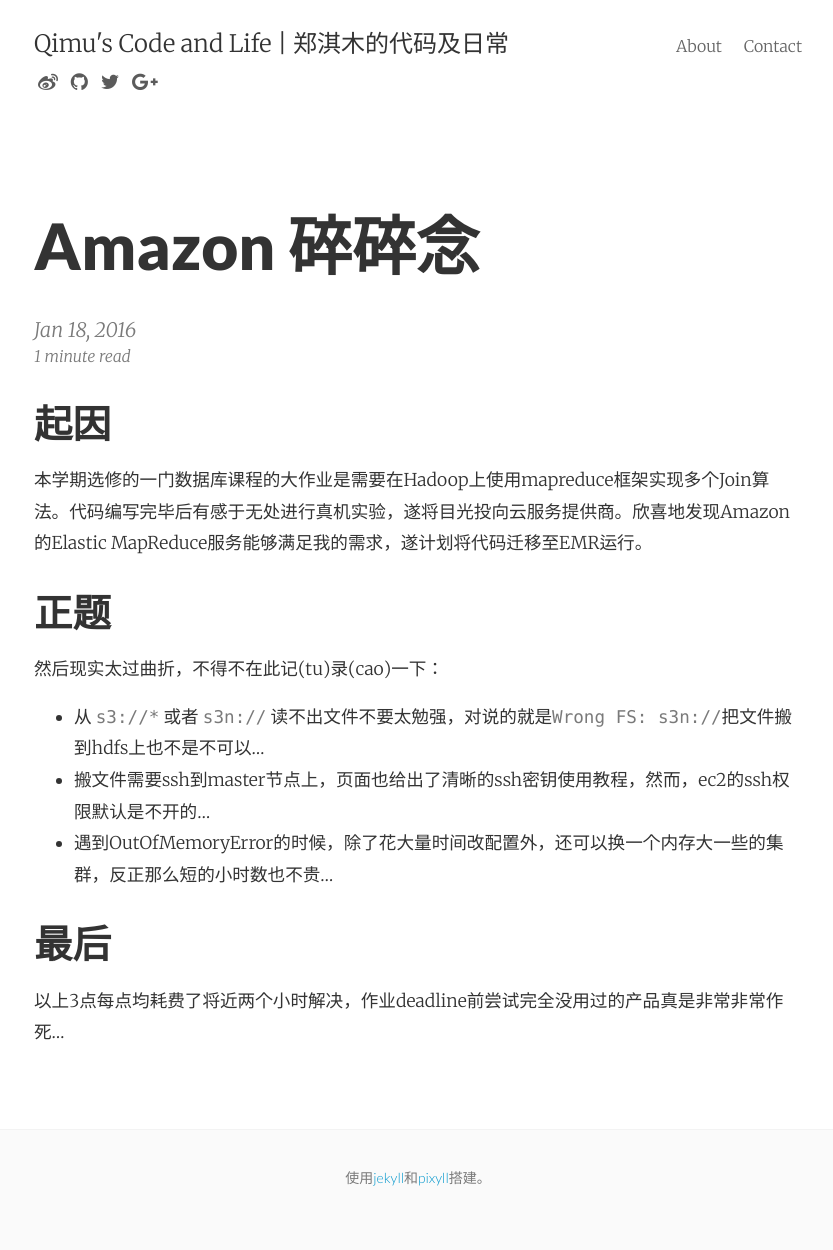
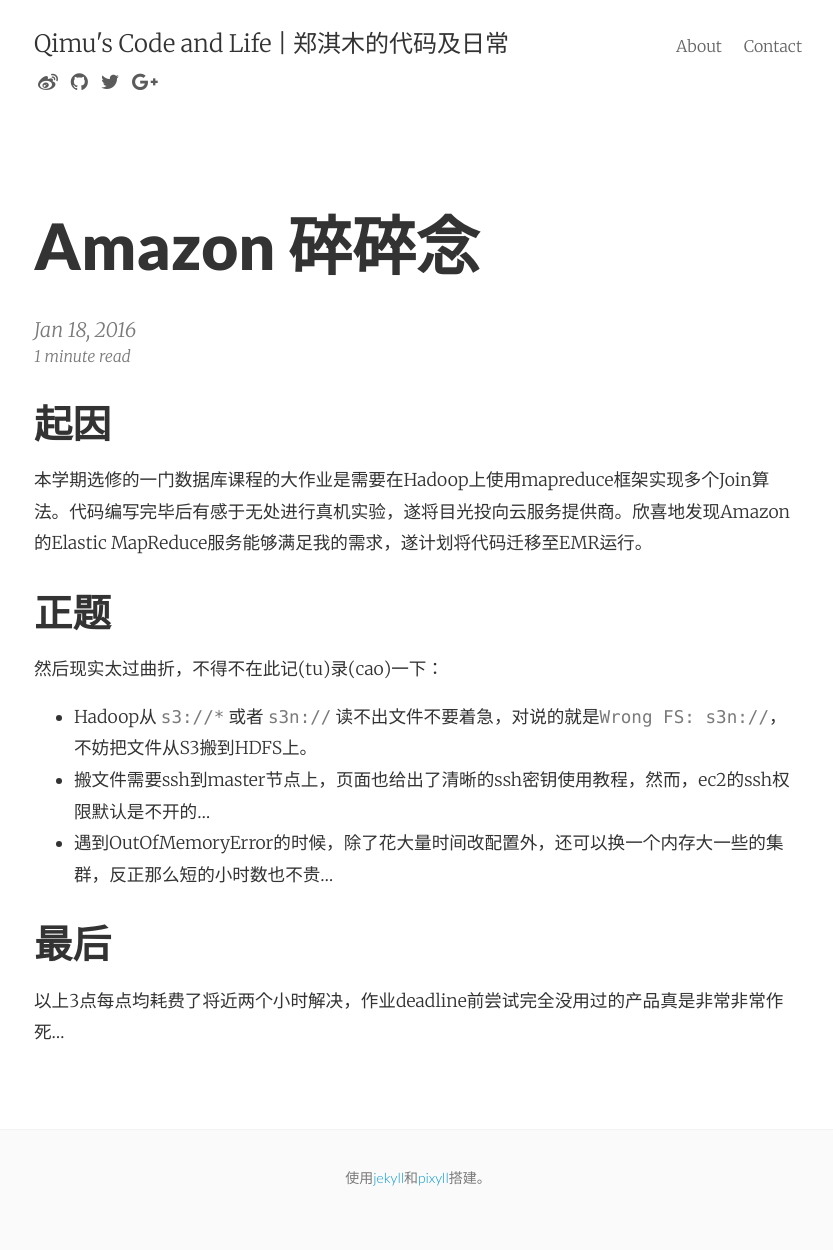
Before and after one commit to zhengqm/blog, a Jekyll site: the page built from _posts/2016-01-18-amazon.md, in a window 1280 px wide. Shown: the whole page, without its empty margins (222-1055 px from the left). Built offline with Jekyll 4.4.1, drawn with Linux system fonts in a browser that asks for light colours; nearby versions of some CDN libraries; Markdown is read by kramdown in place of the engine named in the settings; comment, search, counter and statistics services are not loaded.

Commit message:
edit blog

```diff
--- a/_posts/2016-01-18-amazon.md
+++ b/_posts/2016-01-18-amazon.md
@@ -15,7 +15,7 @@
 
 然后现实太过曲折，不得不在此记(tu)录(cao)一下：
 
-* 从 `s3://*` 或者 `s3n://` 读不出文件不要太勉强，对说的就是`Wrong FS: s3n://`把文件搬到hdfs上也不是不可以...
+* Hadoop从 `s3://*` 或者 `s3n://` 读不出文件不要着急，对说的就是`Wrong FS: s3n://`，不妨把文件从S3搬到HDFS上。
 * 搬文件需要ssh到master节点上，页面也给出了清晰的ssh密钥使用教程，然而，ec2的ssh权限默认是不开的...
 * 遇到OutOfMemoryError的时候，除了花大量时间改配置外，还可以换一个内存大一些的集群，反正那么短的小时数也不贵...
 
```
